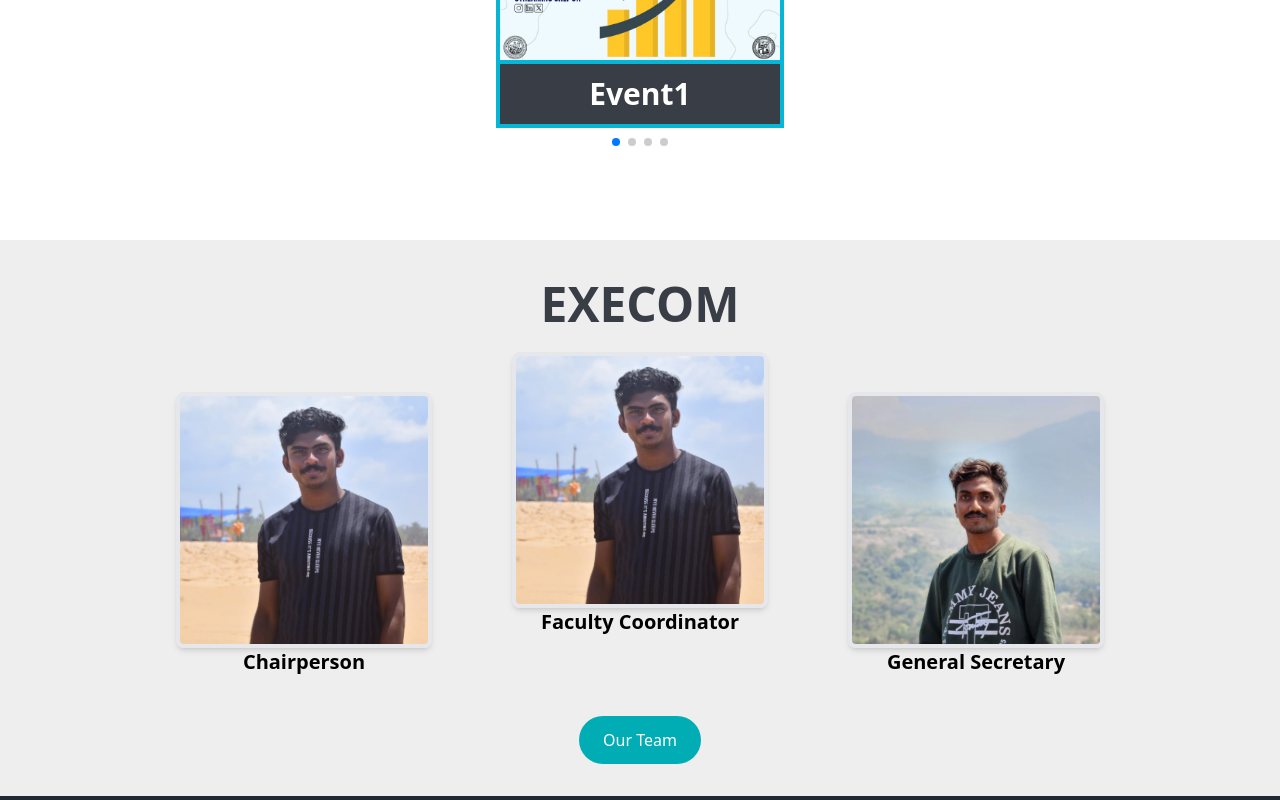
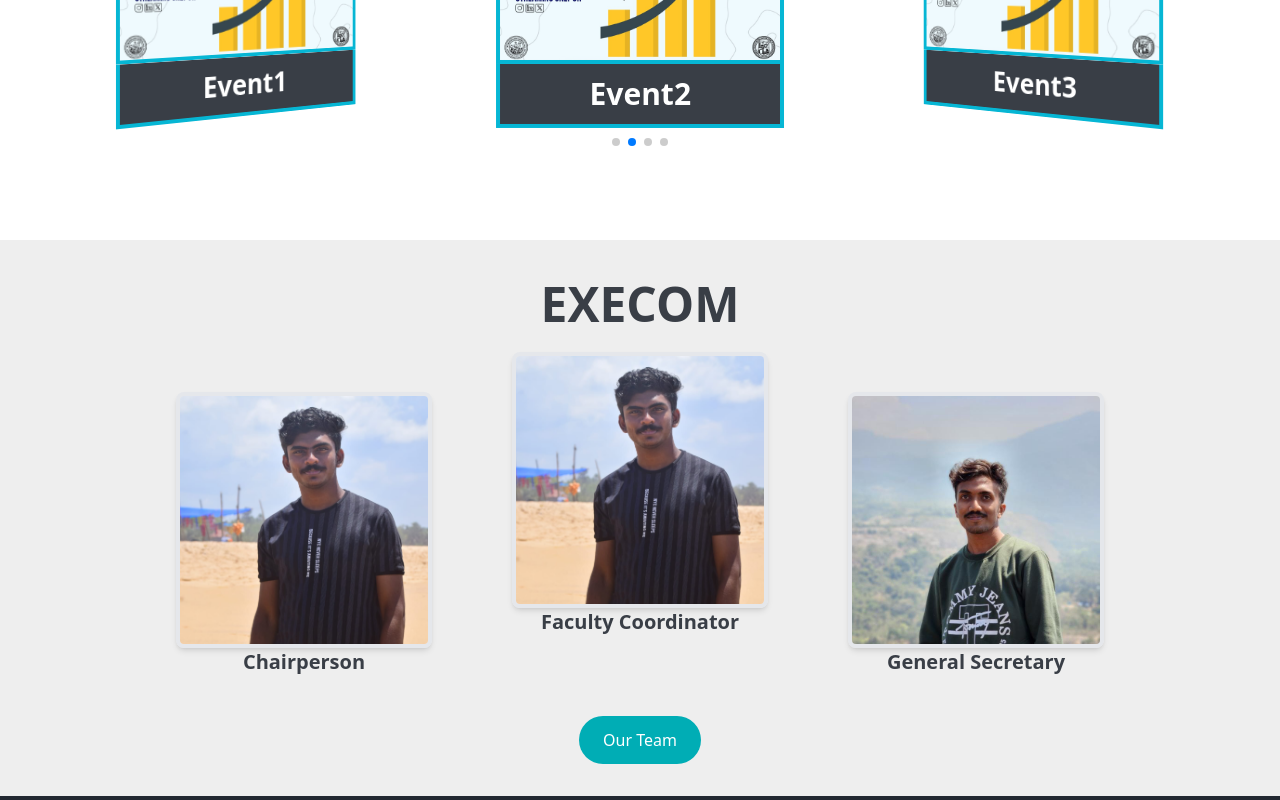
Before and after one commit to agastus047/iei-cse-tkmce, a Next.js app: page / in a window 1280 px wide. Shown: the part 3560-4360 px from the top of the page. Built offline with nearby package versions, Linux system fonts and the light colour scheme.

Commit message:
Events container changed

```diff
--- a/src/components/Events.jsx
+++ b/src/components/Events.jsx
@@ -36,6 +36,15 @@ const Events = () =>{
         pagination={true}
         modules={[EffectCoverflow, Pagination]}
         className="mySwiper w-full my-20 h-96"
+        slidesPerView={1}
+        initialSlide={1}
+        freeMode={true}
+        spaceBetween={0.1} // Set the space between slides
+        breakpoints={{
+          768: {
+            slidesPerView: 3,
+          },
+        }}
       >
 
     {cards}
--- a/src/components/ExecomContainer.jsx
+++ b/src/components/ExecomContainer.jsx
@@ -4,8 +4,8 @@ import Link from 'next/link';
 
 const ExecutiveTeam = () => {
   return (
-    <div className="flex flex-col items-center justify-center bg-hero-bg">
-      <div className="text-5xl mx-auto mt-10  font-bold text-[#393E46]">EXECOM</div>
+    <div className="flex flex-col items-center justify-center bg-hero-bg text-[#393E46]">
+      <div className="text-5xl mx-auto mt-10  font-bold ">EXECOM</div>
       <div className="grid grid-cols-1 sm:grid sm:grid-cols-3 lg:grid-cols-3 gap-1 md:gap-8">
 
         <div className="mt-0 md:mt-10 rounded-lg overflow-hidden p-6 mx-auto">
```
